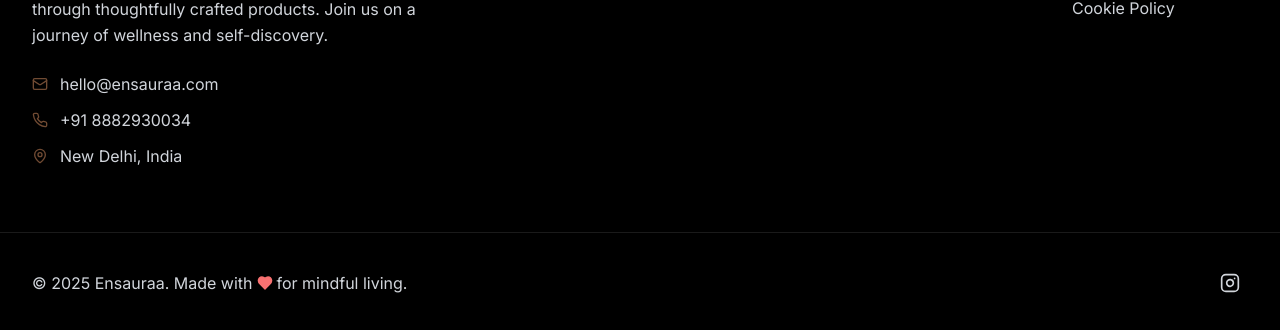
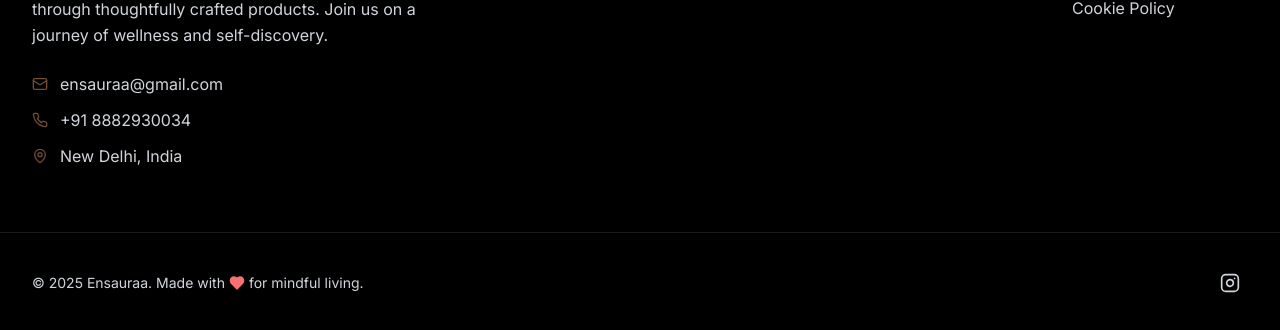
Before and after one commit to dhruvshibhare/ensaura2, a Next.js app: page / in a window 1280 px wide. Shown: the part 5323-5653 px from the top of the page. Built offline with nearby package versions, Linux system fonts and the light colour scheme.

Commit message:
Update footer.tsx

```diff
--- a/components/layout/footer.tsx
+++ b/components/layout/footer.tsx
@@ -86,7 +86,7 @@ export default function Footer() {
               <div className="space-y-3">
                 <div className="flex items-center text-gray-300">
                   <Mail className="h-4 w-4 mr-3 text-primary" />
-                  <span>hello@ensauraa.com</span>
+                  <span>ensauraa@gmail.com</span>
                 </div>
                 <div className="flex items-center text-gray-300">
                   <Phone className="h-4 w-4 mr-3 text-primary" />
@@ -195,14 +195,14 @@ export default function Footer() {
         <div className="max-w-7xl mx-auto px-4 sm:px-6 lg:px-8 py-8">
           <div className="flex flex-col md:flex-row justify-between items-center space-y-4 md:space-y-0">
             <motion.div
-              className="flex items-center text-gray-300"
+              className="flex items-center text-gray-300 text-xs sm:text-sm"
               initial={{ opacity: 0 }}
               whileInView={{ opacity: 1 }}
               transition={{ duration: 0.6 }}
               viewport={{ once: true }}
             >
               <span>© 2025 Ensauraa. Made with</span>
-              <Heart className="h-4 w-4 mx-1 text-red-400 fill-current" />
+              <Heart className="h-3 w-3 sm:h-4 sm:w-4 mx-1 text-red-400 fill-current" />
               <span>for mindful living.</span>
             </motion.div>
 
```
